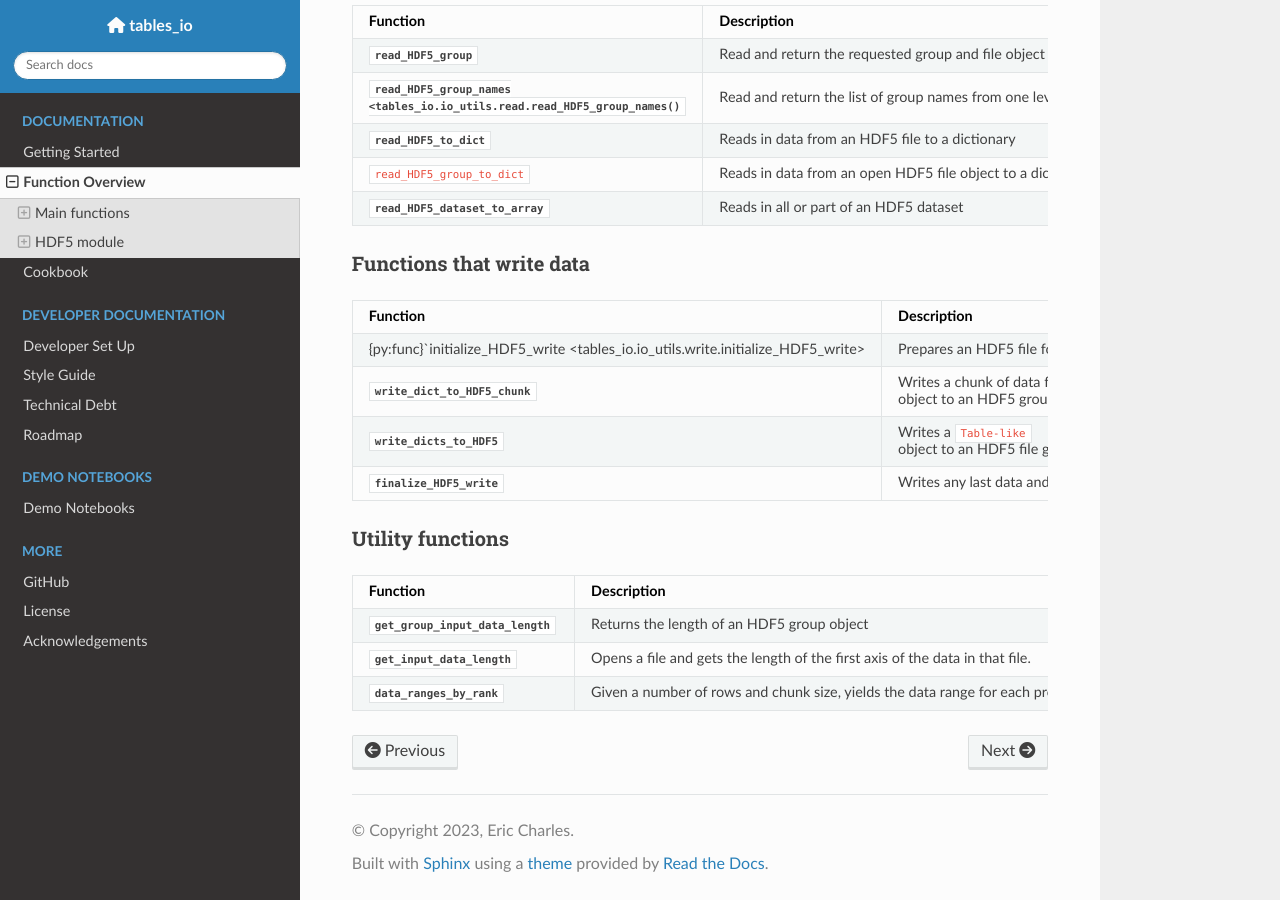
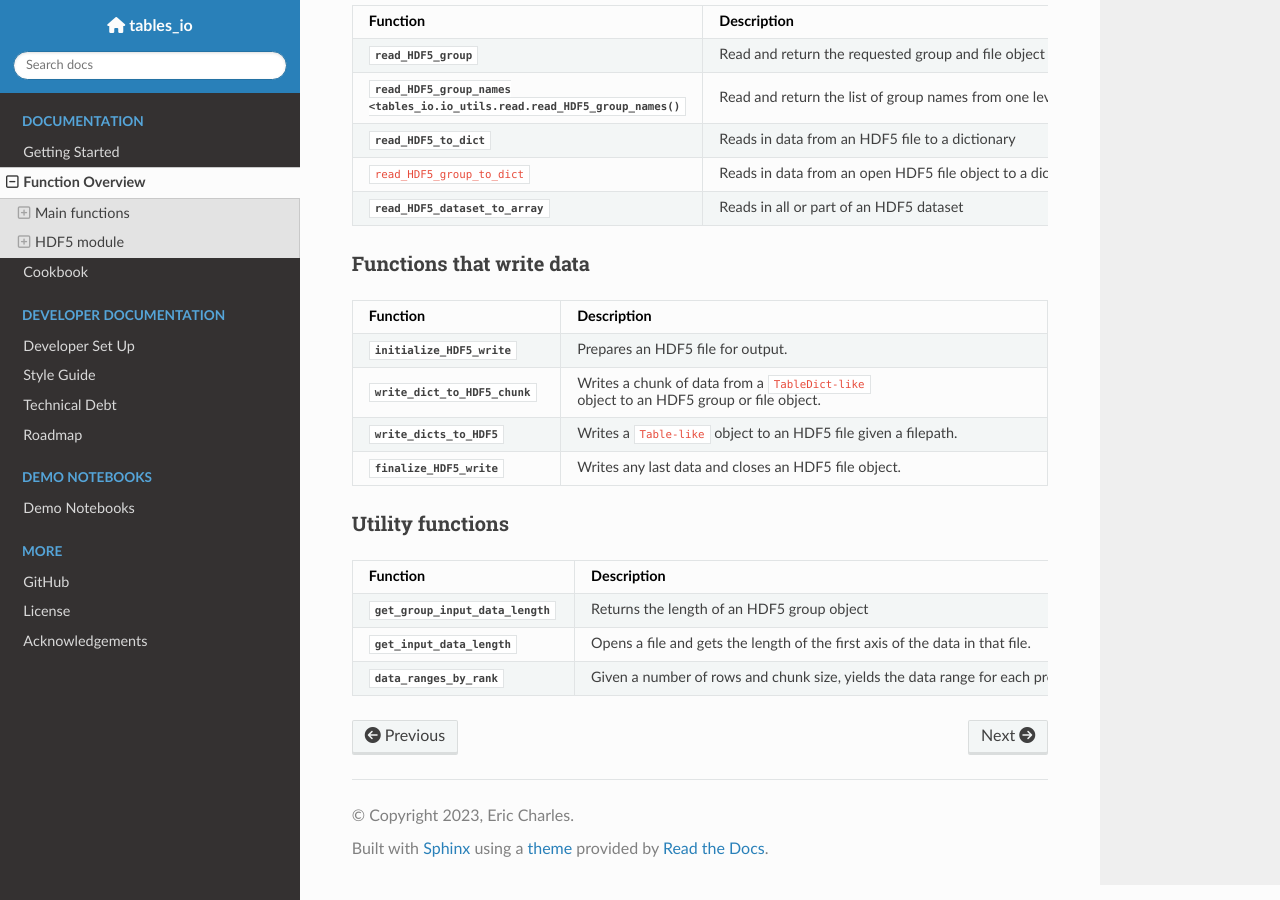
Before and after one commit to LSSTDESC/tables_io, a Sphinx documentation site: the page built from docs/functionoverview.md, in a window 1280 px wide and 900 px high, scrolled down 1316 px. Built offline with Sphinx 7.4.7 and the Read the Docs theme 3.1.0, drawn with Linux system fonts in a browser that asks for light colours; nearby versions of some CDN libraries; pages that are not in the unit, such as notebooks, are missing from menus; the version number could not be read and is left out; cross-references to code outside the pages are shown as plain code.

Commit message:
WIP fixed one of the function links in functionoverview

```diff
--- a/docs/functionoverview.md
+++ b/docs/functionoverview.md
@@ -54,7 +54,7 @@ from tables_io import hdf5
 
 | Function &nbsp; &nbsp; &nbsp; &nbsp; &nbsp; &nbsp; &nbsp; &nbsp; &nbsp; &nbsp; &nbsp; &nbsp; &nbsp; &nbsp; &nbsp; &nbsp; &nbsp; | Description                                                                            |
 | ------------------------------------------------------------------------------------------------------------------------------- | -------------------------------------------------------------------------------------- |
-| {py:func}`initialize_HDF5_write <tables_io.io_utils.write.initialize_HDF5_write>                                                | Prepares an HDF5 file for output.                                                      |
+| {py:func}`initialize_HDF5_write <tables_io.io_utils.write.initialize_HDF5_write>`                                               | Prepares an HDF5 file for output.                                                      |
 | {py:func}`write_dict_to_HDF5_chunk <tables_io.io_utils.write.write_dict_to_HDF5_chunk>`                                         | Writes a chunk of data from a `TableDict-like` object to an HDF5 group or file object. |
 | {py:func}`write_dicts_to_HDF5 <tables_io.io_utils.write.write_dicts_to_HDF5>`                                                   | Writes a `Table-like` object to an HDF5 file given a filepath.                         |
 | {py:func}`finalize_HDF5_write <tables_io.io_utils.write.finalize_HDF5_write>`                                                   | Writes any last data and closes an HDF5 file object.                                   |
```
